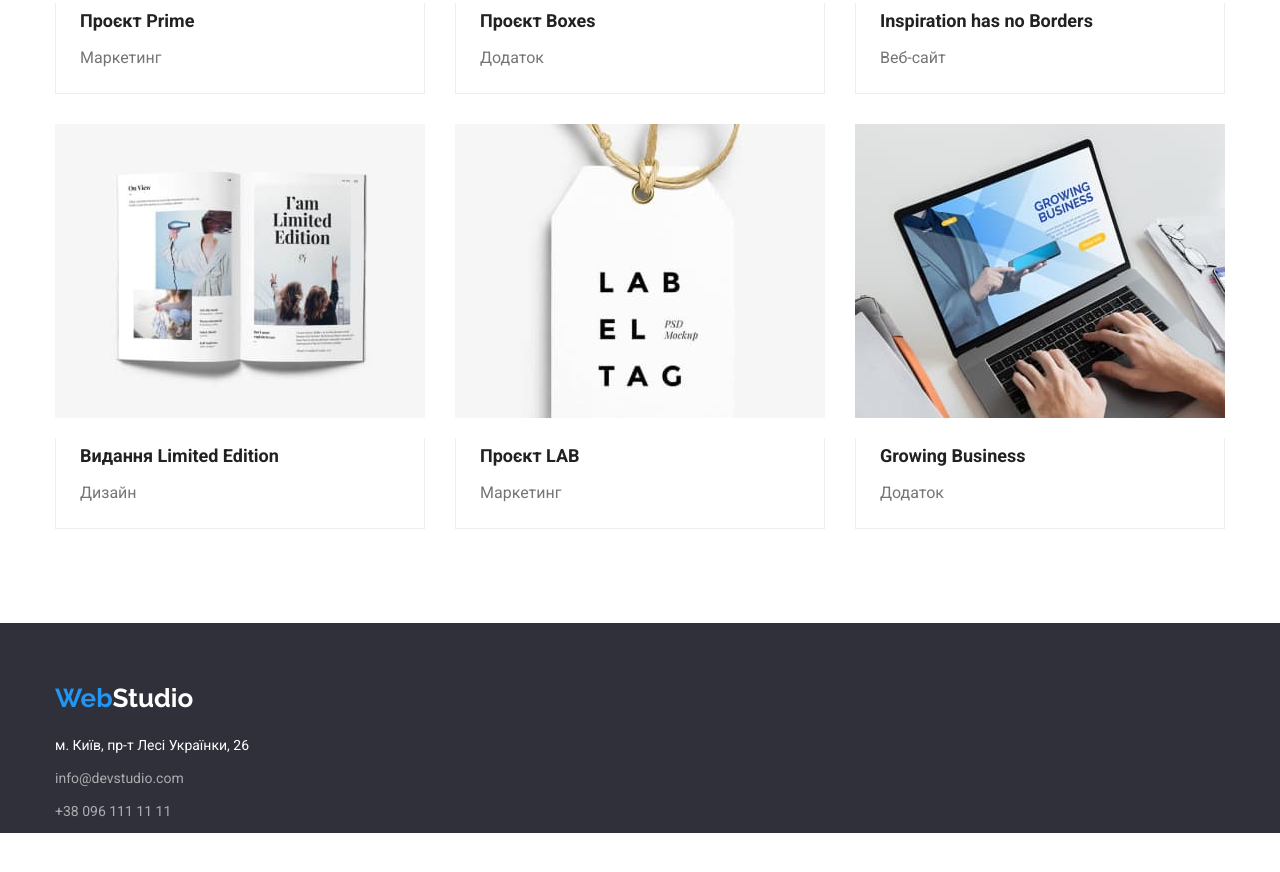
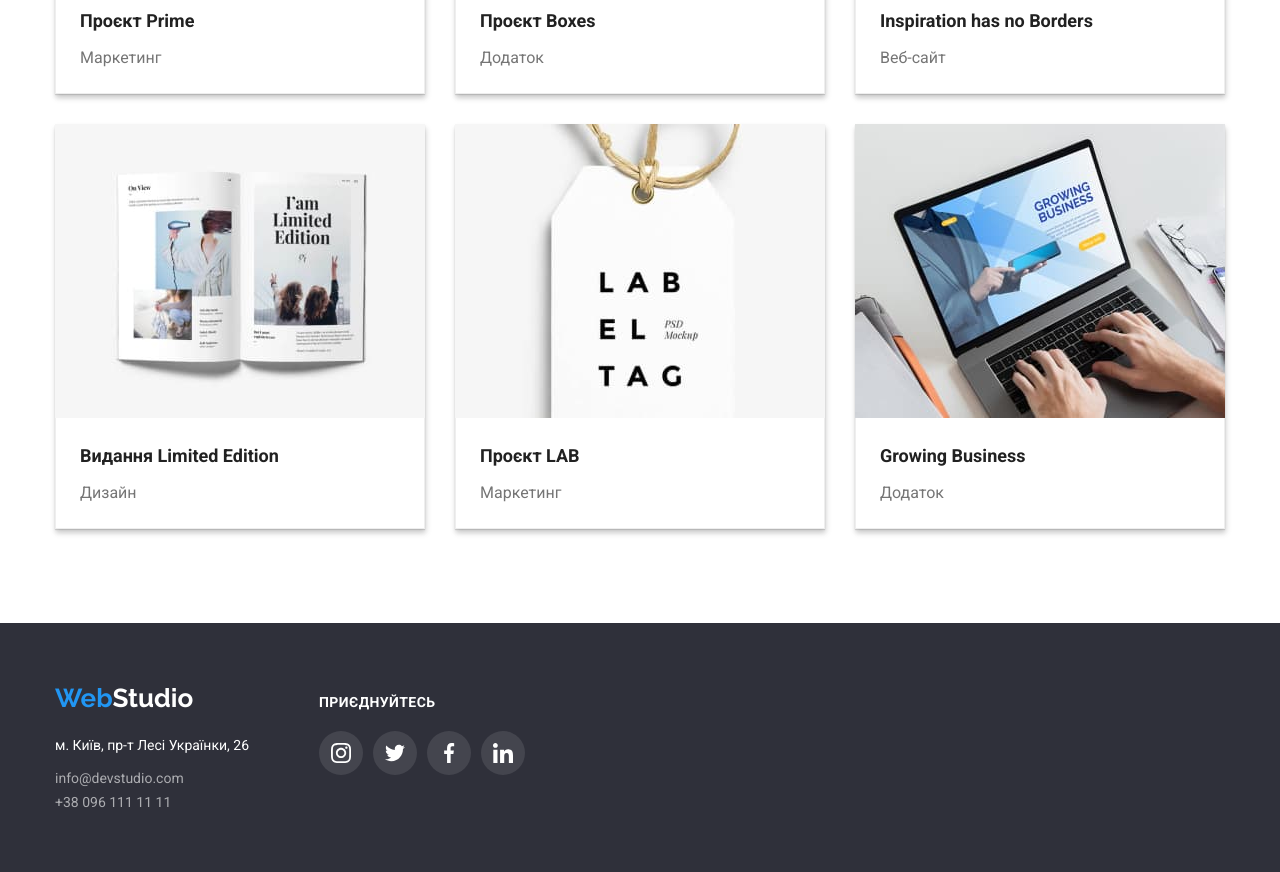
Before and after one commit to SashaFesenkooo/goit-markup-hw-04, a plain HTML site: page portfolio.html in a window 1280 px wide. Shown: the part 1040-1912 px from the top of the page. Before the commit the page ends 1873 px from the top, so only its background shows below. Drawn offline with nearby package versions, Linux system fonts and the light colour scheme.

Commit message:
finich css

```diff
--- a/css/styles.css
+++ b/css/styles.css
@@ -108,7 +108,6 @@ p{
 .site-nav .item-list:not(:last-child) {
   margin-right: 50px;
 }
-
 
 .link-ttl {
   display: block;
@@ -371,7 +370,8 @@ text-align: center;
   margin-bottom: 30px;
 }
 
-.icon-shape:hover{
+.icon-shape:hover,
+.icon-shape:focus{
   background-color: var(--logo-color);
   border-radius: 50%;
 }
@@ -379,7 +379,8 @@ text-align: center;
 .shape-item{
   fill: var(--icons-color)
 }
-.icon-shape:hover .shape-item{
+.icon-shape:hover .shape-item,
+.icon-shape:focus .shape-item{
   fill: var(--nav-color);
 }
 
@@ -415,26 +416,27 @@ text-align: center;
   fill: var(--icons-color);
 }
 
-.clients-link:hover .icon-logo{
+.clients-link:hover .icon-logo,
+.clients-link:focus .icon-logo{
   fill: var(--logo-color);
 
 }
 
-.clients-link:hover{
-  border: 1px solid var(--logo-color);
+.clients-link:hover,
+.clients-link:focus{
+  border-color: var(--logo-color);
 }
-
 
                                     /* Footer */
 
 .logo.secondary {
   display: inline-block;
-  padding-top: 60px;
   margin-bottom: 20px;
 }
 
 .footer {
   background-color: var(--headfoot-color);
+  padding: 60px 0;
 }
 
 .caption {
@@ -468,10 +470,58 @@ text-align: center;
   margin-bottom: 9px;
 }
 
+.copyright:last-child{
+ margin-bottom: 0;
+}
+
 .copyright:hover,
 .copyright:focus {
   color: var(--logo-color);
 }
+
+.aside-ttl{
+  font-size: 14px;
+  text-transform: uppercase;
+  font-weight: 700;
+  line-height: 1.14;
+  letter-spacing: 0.03em;
+  color: var(--nav-color);
+  margin-top: 12px;
+}
+
+.meta{
+  display: flex;
+}
+.col{
+  margin-right: 70px;
+}
+
+.aside-list{
+  display: flex;
+  margin-top: 20px;
+}
+
+.avatar{
+  display: flex;
+  justify-content: center;
+  align-items: center;
+  margin-right: 10px;
+  width: 44px;
+  height: 44px;
+  color: var(--nav-color);
+  background-color: rgba(255, 255, 255, 0.1);;
+  border-radius: 50%;
+}
+
+.avatar-item{
+  fill: currentColor;
+}
+
+.avatar:hover,
+.avatar:focus{
+  background-color: var(--logo-color);
+}
+
 
                                     /* Portfolio Section */
 
@@ -517,6 +567,9 @@ text-align: center;
 
 .project-link{
   width: calc((100% - 60px) / 3);
+  box-shadow: 0px 1px 1px rgba(0, 0, 0, 0.12),
+              0px 4px 4px rgba(0, 0, 0, 0.06),
+              1px 4px 6px rgba(0, 0, 0, 0.16);
 }
 
 .project .project-link:not(:nth-last-child(-n+3)) {
@@ -532,12 +585,12 @@ text-align: center;
 }
 
 .project-ttl {
-  color: var(--main-font-color);
+color: var(--main-font-color);
   font-size: 18px;
   font-weight: 700;
   line-height: 2;
-
-  margin-bottom: 4px;
+  padding-top: 20px;
+  padding-bottom: 4px;
 }
 
 .project-list {
@@ -557,8 +610,6 @@ text-align: center;
   border-left: 1px solid var(--border-secondary-color);
 }
 
-
-.image {
+.image{
   display: block;
-  margin-bottom: 20px;
 }
--- a/portfolio.html
+++ b/portfolio.html
@@ -212,7 +212,8 @@
     </main>
     <!-- Footer -->
     <footer class="footer">
-      <div class="container">
+      <div class="container meta">
+        <div class="col">
           <a href="#" class="logo secondary"
             >Web<span class="caption">Studio</span></a
           >
@@ -241,6 +242,40 @@
             </ul>
           </address>
         </div>
+        <div class="aside">
+          <h2 class="aside-ttl">приєднуйтесь</h2>
+          <ul class="aside-list list">
+            <li class="aside-link">
+              <a href="" class="avatar">
+                <svg width="20" height="20" class="avatar-item">
+                  <use xlink:href="./images/icons.svg#icon-instagram"></use>
+                </svg>
+              </a>
+            </li>
+            <li class="aside-link">
+              <a href="" class="avatar">
+                <svg width="20" height="20" class="avatar-item">
+                  <use xlink:href="./images/icons.svg#icon-twitter"></use>
+                </svg>
+              </a>
+            </li>
+            <li class="aside-link">
+              <a href="" class="avatar">
+                <svg width="20" height="20" class="avatar-item">
+                  <use xlink:href="./images/icons.svg#icon-facebook"></use>
+                </svg>
+              </a>
+            </li>
+            <li class="aside-link">
+              <a href="" class="avatar">
+                <svg width="20" height="20" class="avatar-item">
+                  <use xlink:href="./images/icons.svg#icon-linkedin"></use>
+                </svg>
+              </a>
+            </li>
+          </ul>
+        </div>
+      </div>
     </footer>
   </body>
 </html>
```
Also changed, not shown: index.html (+157 -32 lines). Lines whose indentation alone changed are shown as unchanged.
